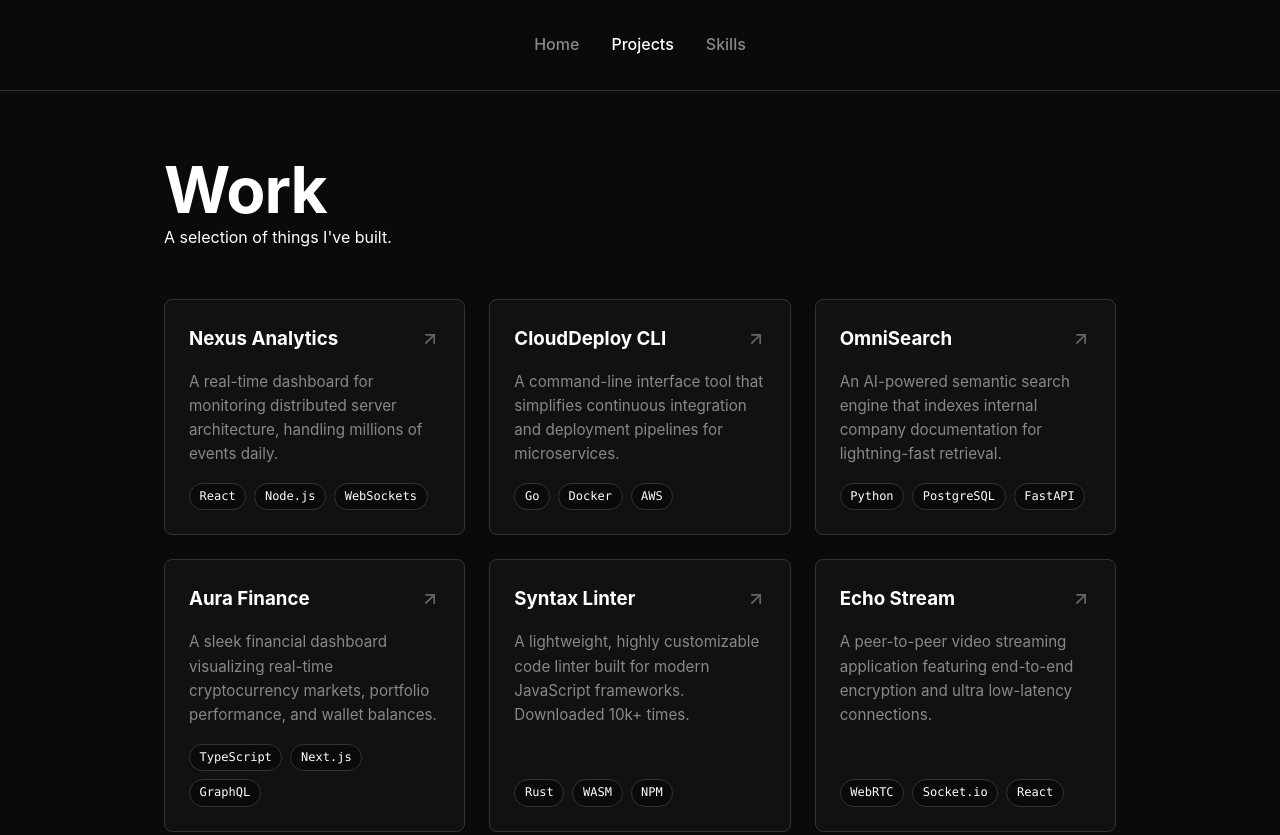
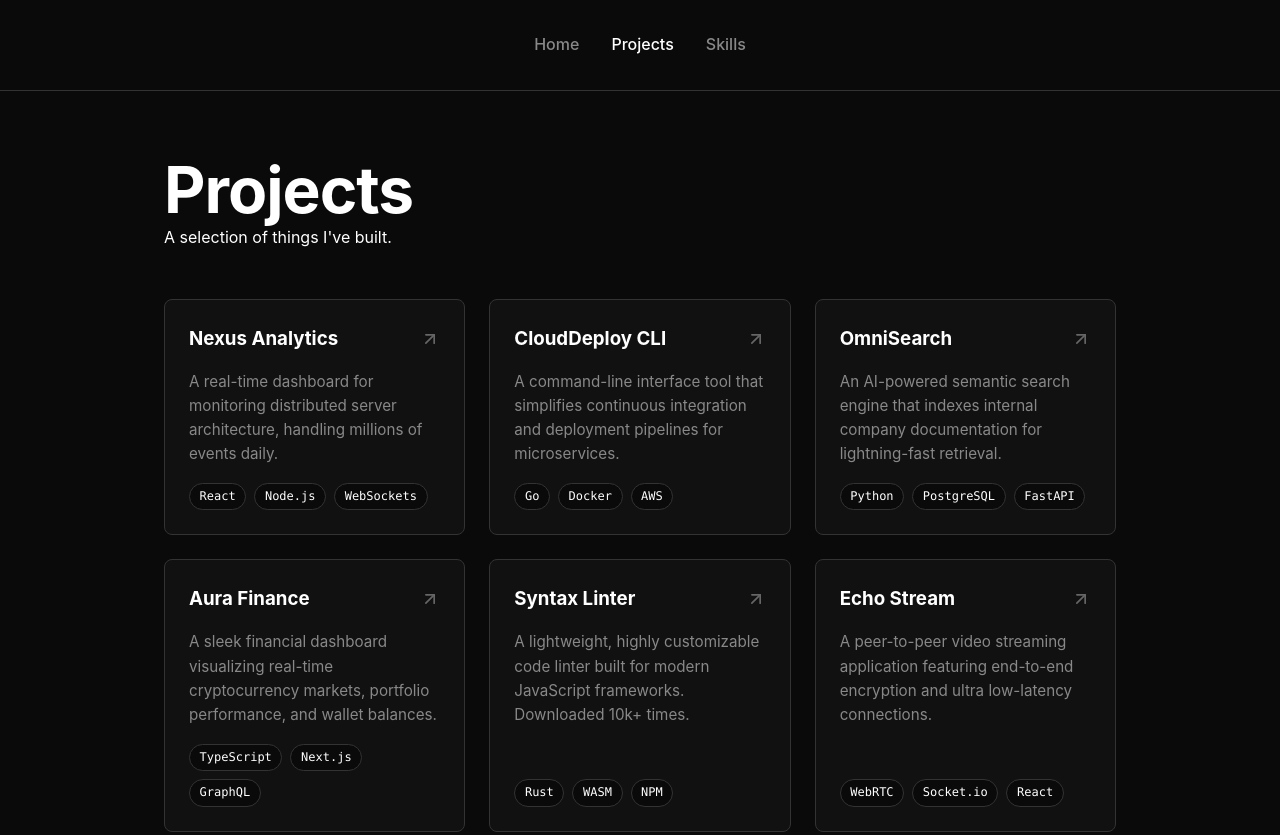
Before and after one commit to i-parrilla/i-parrilla.github.io, a plain HTML site: page projects.html in a window 1280 px wide. Shown: the top 835 px of the page. Drawn offline with Linux system fonts and the light colour scheme.

Commit message:
Update projects.html

```diff
--- a/projects.html
+++ b/projects.html
@@ -18,7 +18,7 @@
     <div class="container">
         <section>
             <div class="section-header">
-                <h1>Work</h1>
+                <h1>Projects</h1>
                 <p>A selection of things I've built.</p>
             </div>
 
```
